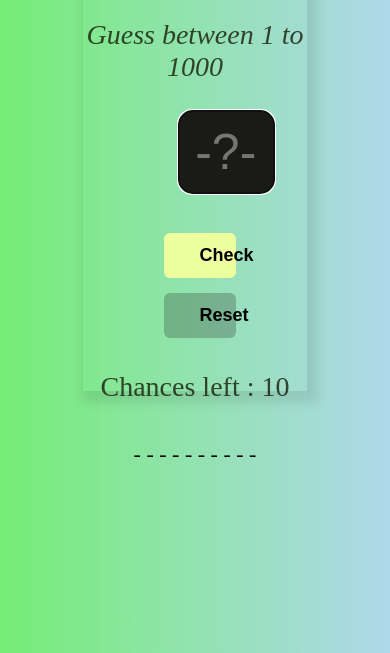
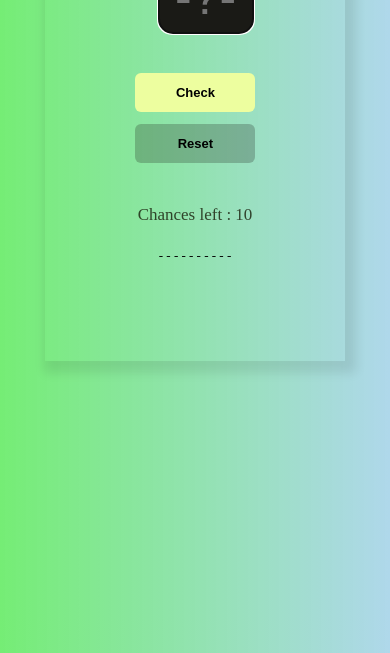
Before and after one commit to Ramalingam-N/Digit-Detective, a plain HTML site: page index.html in a window 390 px wide. Shown: the part 191-844 px from the top of the page. Drawn offline with Linux system fonts and the light colour scheme.

Commit message:
Update style.css

```diff
--- a/style.css
+++ b/style.css
@@ -10,7 +10,8 @@ body {
 .div {
     width: 60%;
     height: 70%;
-    margin: auto;
+    margin-right: auto;
+    margin-left: auto;
     padding-bottom: 2px;
     box-shadow: 5px 6px 10px 6px rgba(0, 0, 0, 0.09);
     /* height: 100vh; */
@@ -148,40 +149,7 @@ h5 {
 }
 
 @media screen and (max-width: 1228px) {
-    .numbers {
-        margin-left: auto;
-        width: 70%;
-        margin-right: auto;
-    }
-
-    .txt {
-        margin-left: auto;
-        margin-right: auto;
-        width: 70%;
-    }
-    .button {
-        width: fit-content;
-        /* background-color: aqua; */
-    }
-    .check {
-        width: 15%;
-        margin-bottom: 1%;
-        margin-left: 30%;
-        margin-right: 50%;
-    }
-    .reset {
-        width: 35%;
-        margin-bottom: 2%;
-        margin-left: 30%;
-        margin-right: 50%;
-    }
-}
-
-@media screen and (max-width: 1299px) {
-    .button {
-        width: 70%;
-    }
-    .check {
+    /* .check {
         width: 45%;
         margin-bottom: 10%;
         margin-left: 30%;
@@ -192,6 +160,49 @@ h5 {
         margin-bottom: 2%;
         margin-left: 30%;
         margin-right: 50%;
+    } */
+}
+
+@media screen and (max-width: 580px) {
+    .div {
+        width: 80%;
+        height: 66%;
+    }
+
+    h1 {
+        font-size: 30px;
+    }
+
+    h3,
+    h4 {
+        font-size: 17px;
+    }
+
+    .input {
+        width: 90px;
+        margin-left: 38%;
+        height: 71px;
+    }
+    .check,
+    .reset {
+        width: 40%;
+        margin-bottom: 12px;
+    }
+    h5 {
+        font-size: 13px;
+    }
+
+    .btn {
+        font-size: small;
+    }
+    .txt {
+        margin-top: 4px;
+        font-size: 13px;
+        width: 45%;
+    }
+
+    .numbers {
+        font-size: 12px;
     }
 }
 @keyframes shaking {
```
